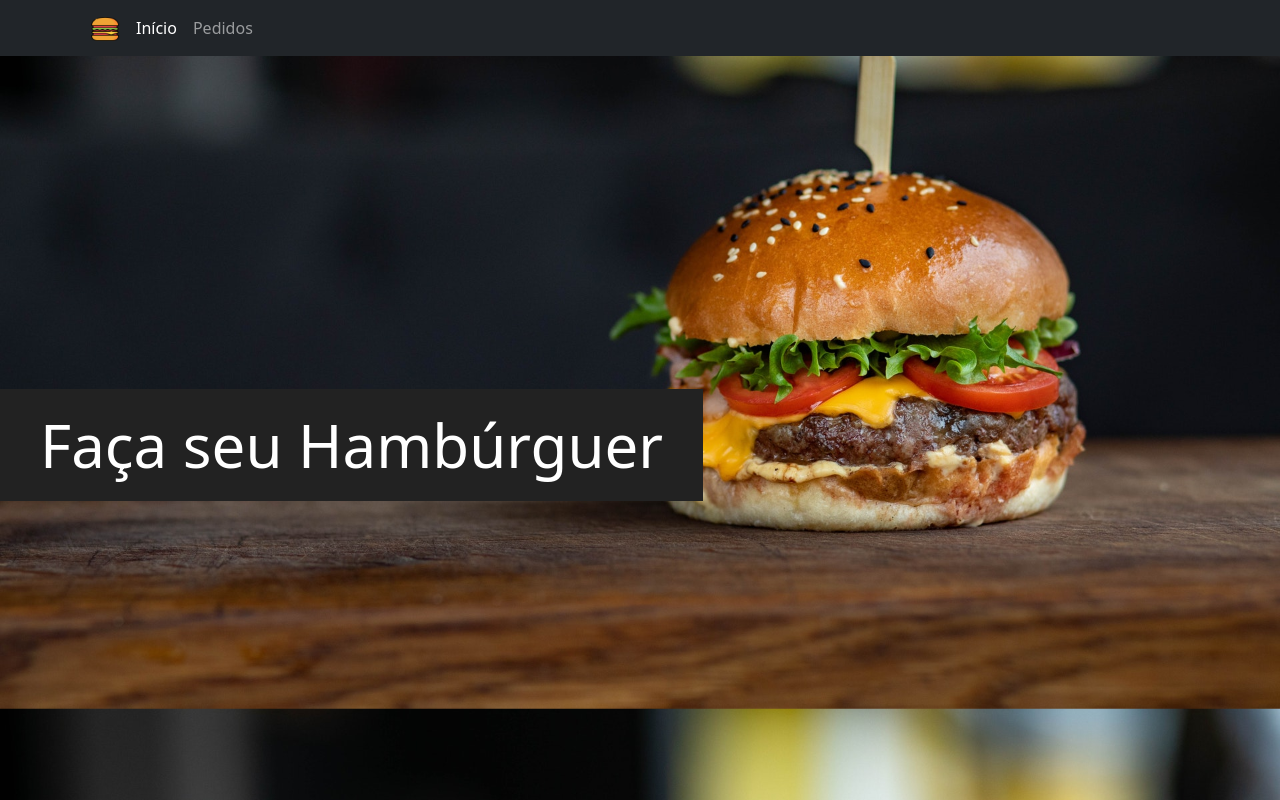
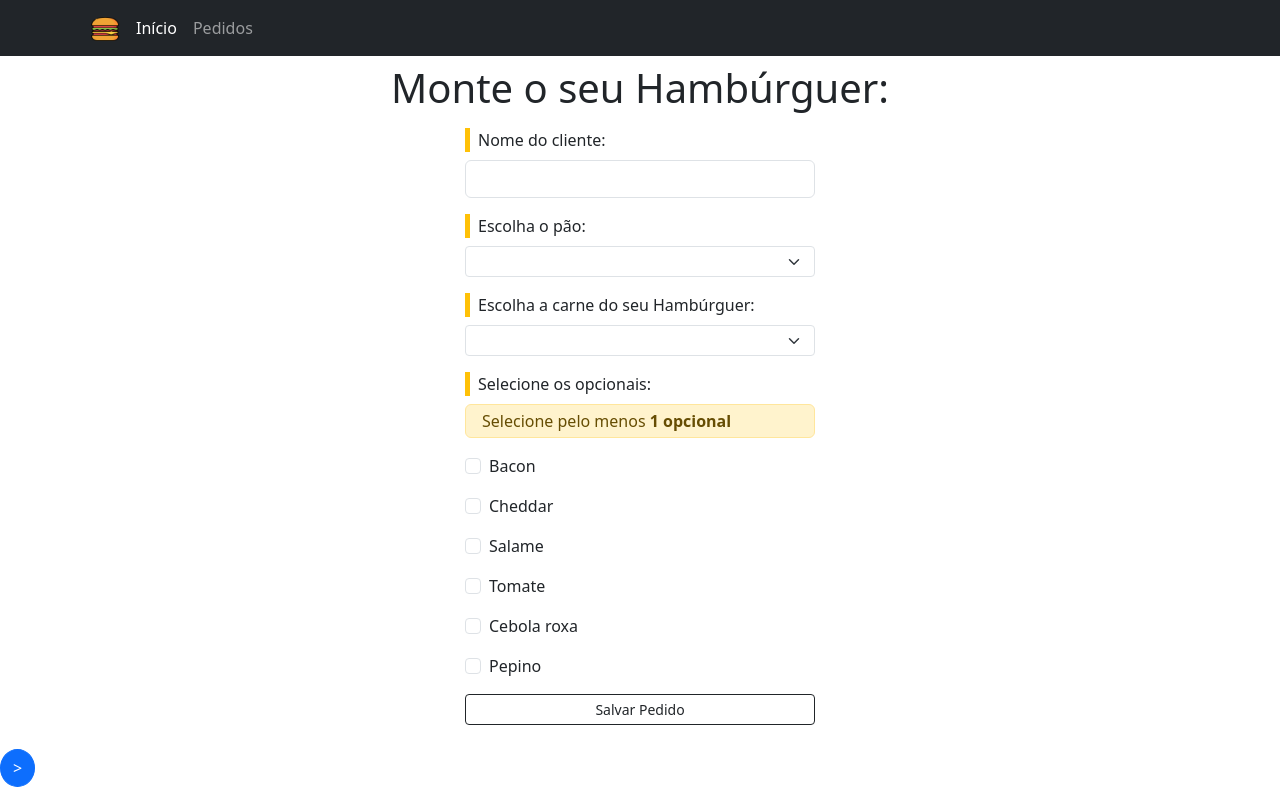
Before and after one commit to m3ln0vais/facaSeuHamburguer, a Vue app: page / in a window 1280 px wide. Shown: the top 800 px of the page. Built offline with nearby package versions, Linux system fonts and the light colour scheme; data requests are answered from the project's data file.

Commit message:
banner removido

```diff
--- a/src/views/HomeView.vue
+++ b/src/views/HomeView.vue
@@ -1,6 +1,6 @@
 <template>
   <div>
-    <banner />
+    <!-- <banner /> -->
     <div>
       <h1 class="text-center pt-2">Monte o seu Hambúrguer:</h1>
       <burgerForm />
```
